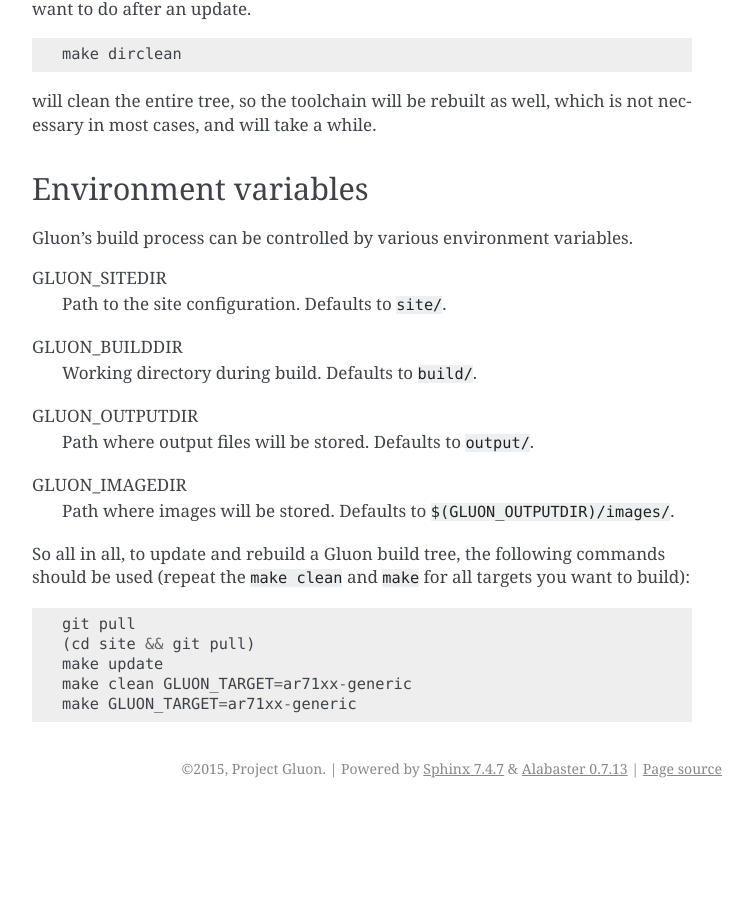
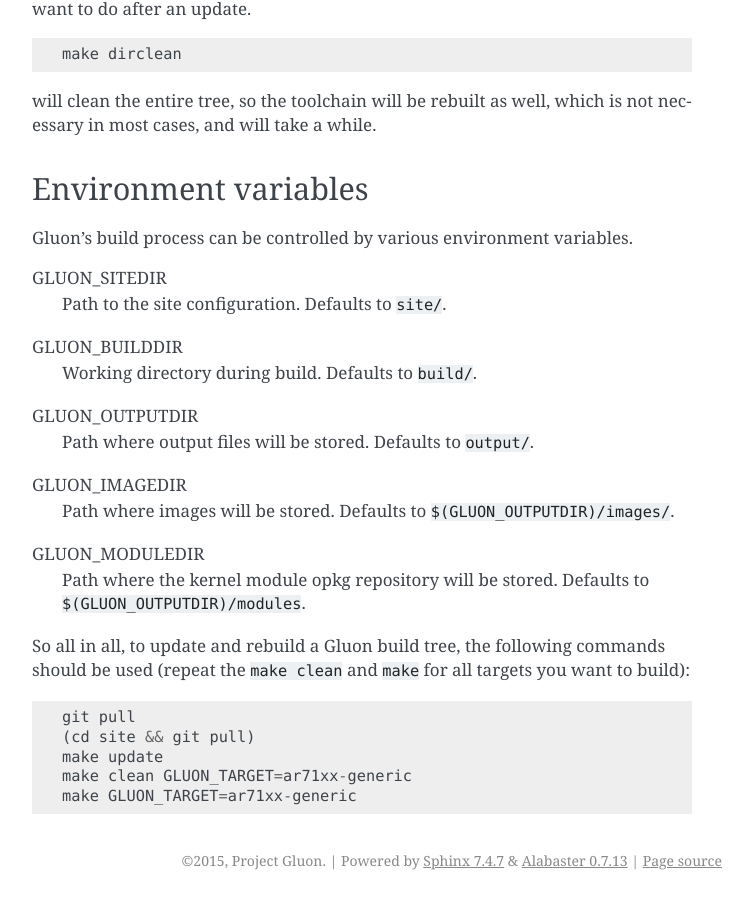
Before and after one commit to freifunk-gluon/gluon, a Sphinx documentation site: the page built from docs/user/getting_started.rst, in a window 1280 px wide and 900 px high, scrolled down 2004 px. Shown: the whole window, without its empty margins (388-1141 px from the left). Built offline with Sphinx 7.4.7, drawn with Linux system fonts in a browser that asks for light colours; before the commit the page ends 2812 px from its top, so only the background shows below that.

Commit message:
build: add `make modules` make target
`make modules` will generate a opkg repository containing kernel modules
matching the kernel of the Gluon images.

```diff
--- a/docs/user/getting_started.rst
+++ b/docs/user/getting_started.rst
@@ -126,6 +126,9 @@ GLUON_OUTPUTDIR
 GLUON_IMAGEDIR
   Path where images will be stored. Defaults to ``$(GLUON_OUTPUTDIR)/images/``.
 
+GLUON_MODULEDIR
+  Path where the kernel module opkg repository will be stored. Defaults to ``$(GLUON_OUTPUTDIR)/modules``.
+
 
 So all in all, to update and rebuild a Gluon build tree, the following commands should be used (repeat the
 ``make clean`` and ``make`` for all targets you want to build):
```
Also changed, not shown: 4 other files.
